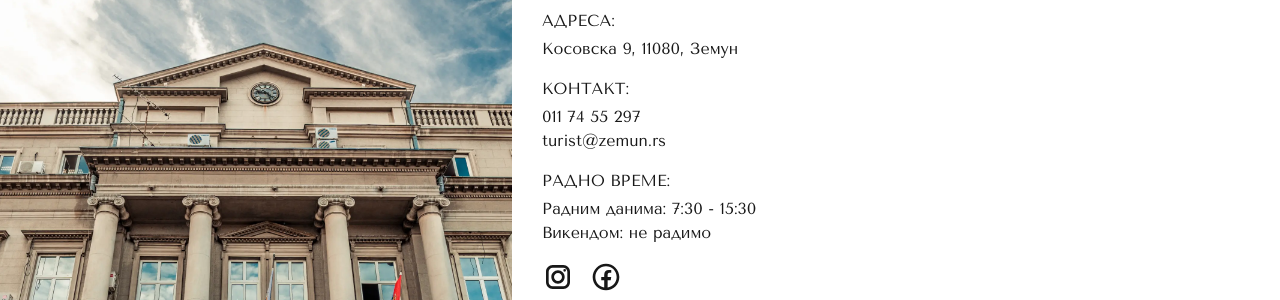
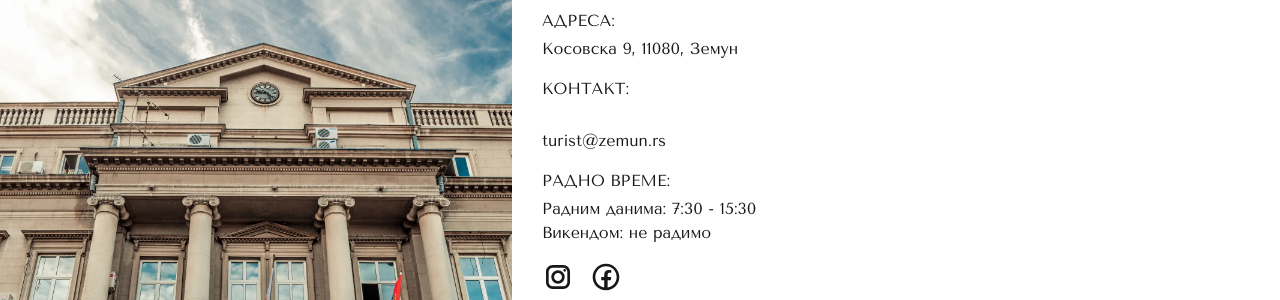
Before and after one commit to tkzzemun/zemuncenter, a Jekyll site: the page built from _pages/contact.md, in a window 1280 px wide. Shown: the part 141-441 px from the top of the page. Built offline with Jekyll 4.4.1, drawn with Linux system fonts in a browser that asks for light colours; some web fonts are replaced.

Commit message:
added contact content

```diff
--- a/_layouts/contact.html
+++ b/_layouts/contact.html
@@ -13,28 +13,28 @@
                 <a href="https://www.google.com/maps/place/Kosovska+9,+Beograd/@44.8430645,20.4117033,17z/data=!3m1!4b1!4m6!3m5!1s0x475a65a891aba8bd:0x9acb5178bfc0e45d!8m2!3d44.8430645!4d20.4142782!16s%2Fg%2F11c87w_xr1"
                               target="_blank">
                 <p class="mb-4">
-                Косовска 9, 11080, Земун
+                {{page.adress}}
                 </p>
                 </a>
                 <h2 class="location-title mb-1">
                   Контакт:
                 </h2>
                 <div class="locaiton-text mb-4">
-                  <a href="tel:011 74 55 297
+                  <a href="tel: {{page.phone}}
                   ">
-                    011 74 55 297
+                  {{page.phone}}
                   </a>
                   <br>
-                  <a href="mailto:turist@zemun.rs">
-                    turist@zemun.rs
+                  <a href="mailto: {{page.email}}">
+                    {{page.email}}
                   </a>
                 </div>
                 <h2 class=" mb-1">
                   Радно време:
                 </h2>
                 <div class="locaiton-text mb-4">
-                  Радним данима: 7:30 - 15:30 <br>
-                  Викендом: не радимо
+                  Радним данима: {{page.working}} <br>
+                  Викендом: {{page.weekends}}
                 </div>
                 <div class="flex items-center justify-start">
                   <a class="mr-2" href="https://www.instagram.com/turistickaorganizacijazemun/"
--- a/tina/__generated__/types.js
+++ b/tina/__generated__/types.js
@@ -44,7 +44,7 @@
     title
     image
     adress
-    Phone
+    phone
     email
     working
     weekends
--- a/tina/config.js
+++ b/tina/config.js
@@ -229,7 +229,7 @@
               {
                 type: "string",
                 label: "Phone",
-                name: "Phone",
+                name: "phone",
               },
               {
                 type: "string",
```
Also changed, not shown: tina/__generated__/_graphql.json (+1 -1 lines), tina/__generated__/_schema.json (+1 -1 lines), tina/__generated__/types.d.ts (+7 -7 lines), tina/tina-lock.json (+1 -1 lines), 2 other files.
